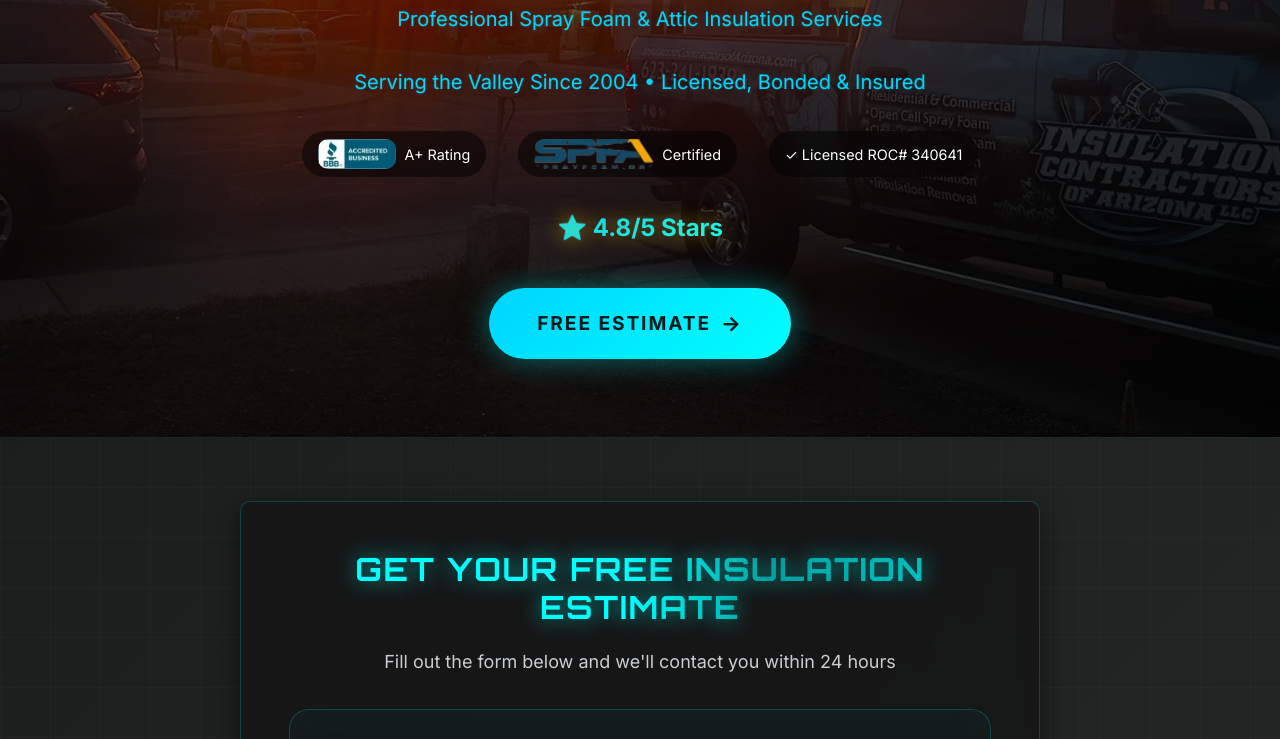
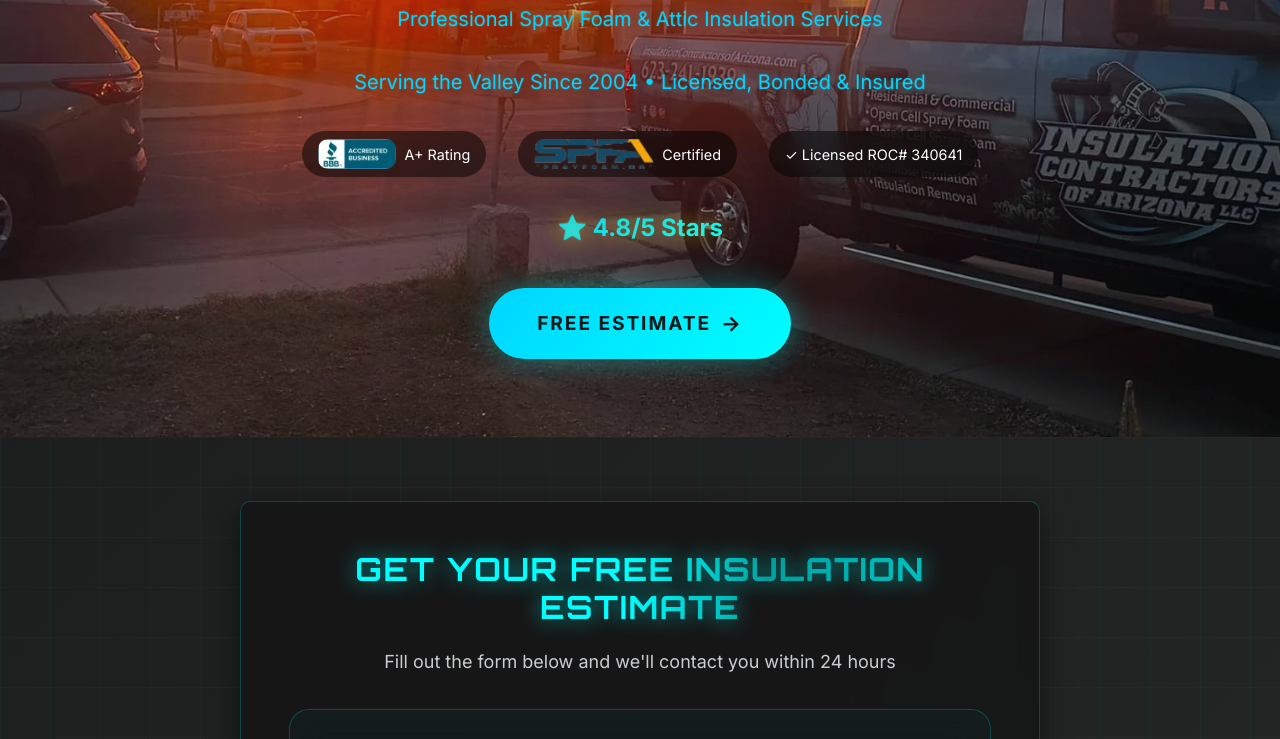
Before and after one commit to MCERQUA/ICA-Website, an Eleventy site: page src/index.njk in a window 1280 px wide. Shown: the part 363-1102 px from the top of the page. Built offline with nearby package versions, Linux system fonts and the light colour scheme; Eleventy itself is replaced by a stand-in of ours; files that its build step writes are made by us from their sources.

Commit message:
Remove dark overlay from hero section

```diff
--- a/src/_includes/sections/hero.njk
+++ b/src/_includes/sections/hero.njk
@@ -6,7 +6,7 @@
 {% set ctaPrimaryLink = ctaPrimaryLink or "/contact/" %}
 
 <section class="hero hero-image" style="background-image: url('/images-optimized/insulation_contractors_of_arizona_spray_foam_Arizona_Sunset-1920w.webp');">
-    <div class="hero-overlay"></div>
+    {# Removed the hero-overlay div that was creating the dark overlay #}
     <div class="container">
         <div class="hero-content-wrapper">
             <div class="service-area-badge">
```
